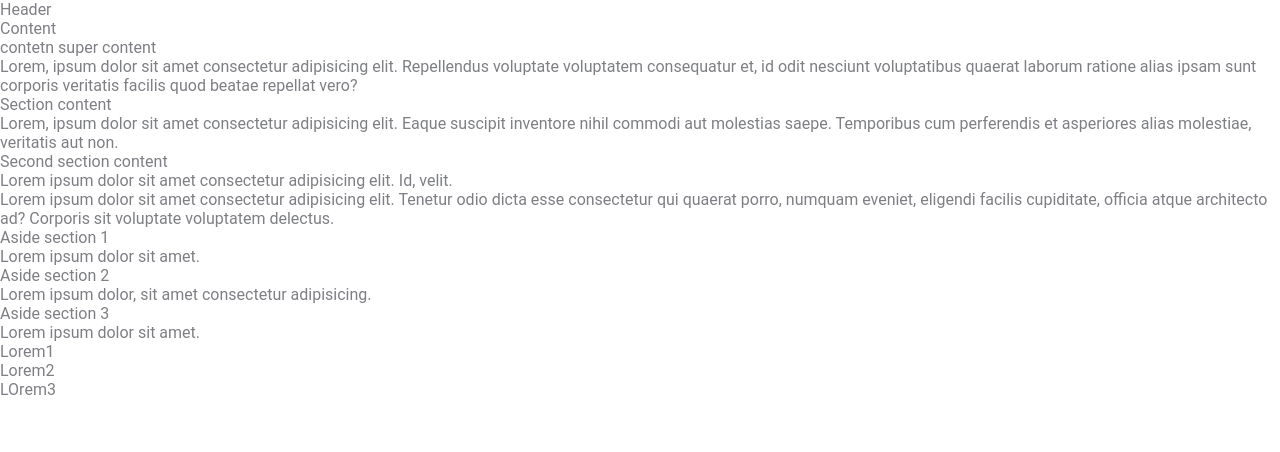
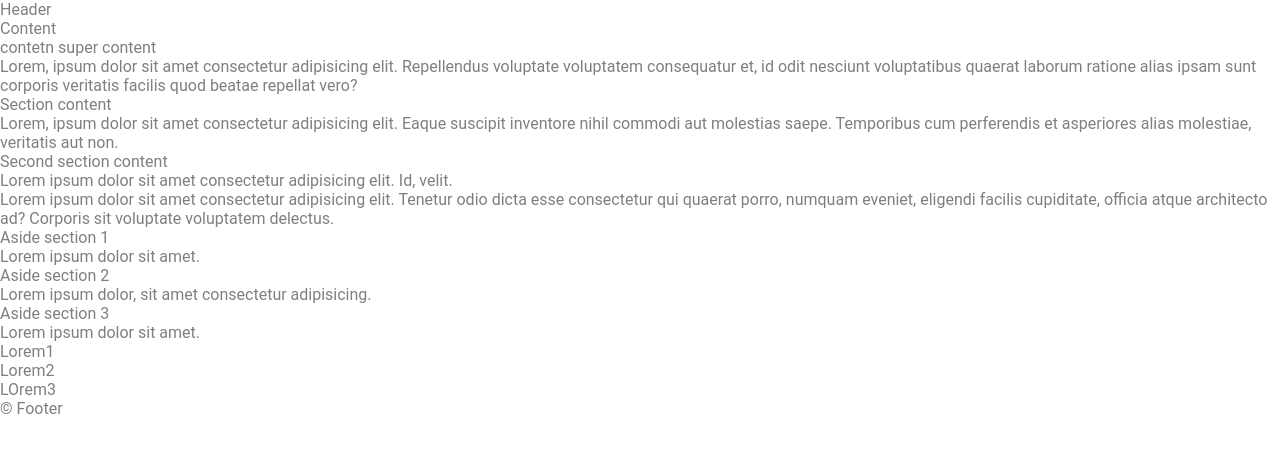
Before and after one commit to Oleg-22/trainingPage, a plain HTML site: page index.html in a window 1280 px wide. Drawn offline with Linux system fonts and the light colour scheme.

Commit message:
add footer with content

```diff
--- a/index.html
+++ b/index.html
@@ -73,5 +73,6 @@
             <p>LOrem3</p>
         </div>
     </aside>
+    <footer> © Footer</footer>
 </body>
 </html>
```
